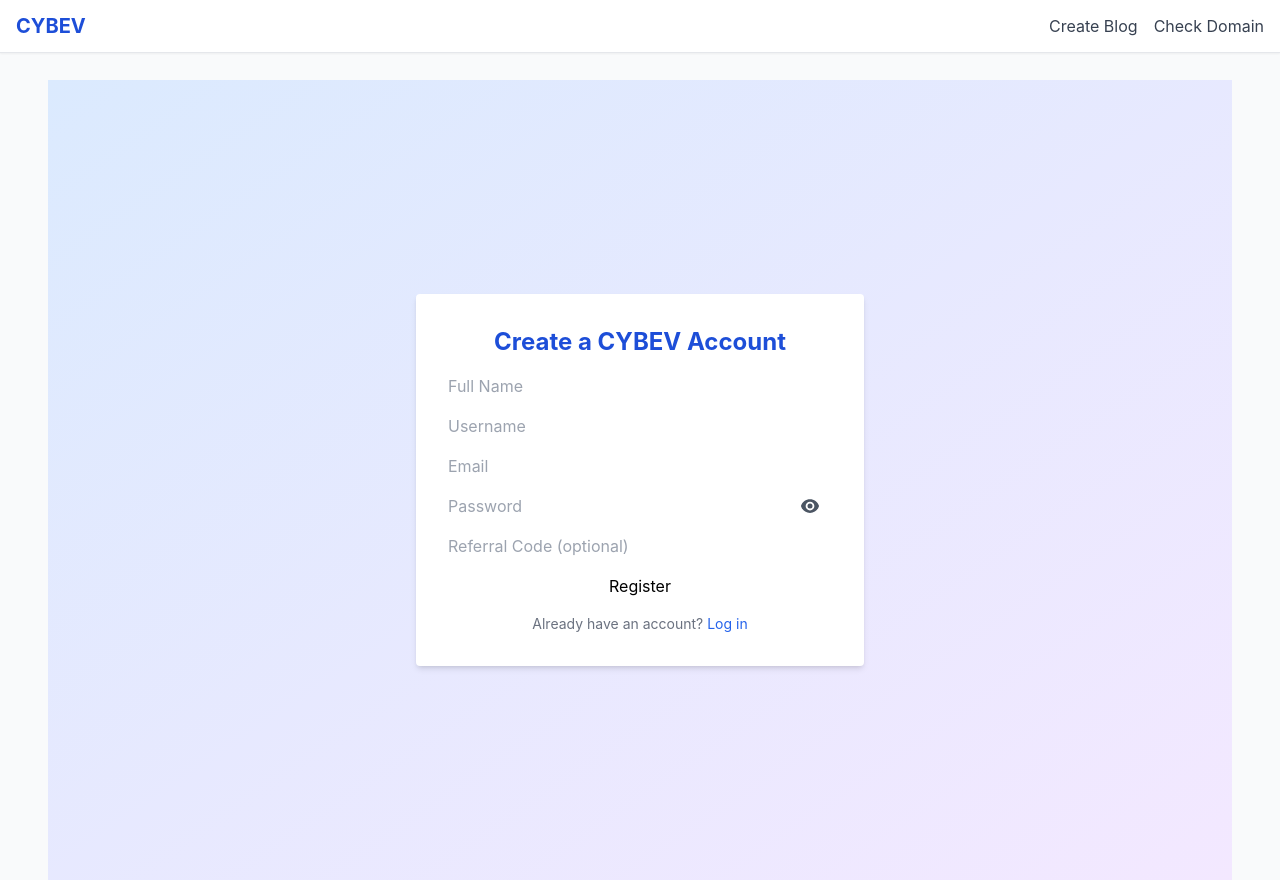
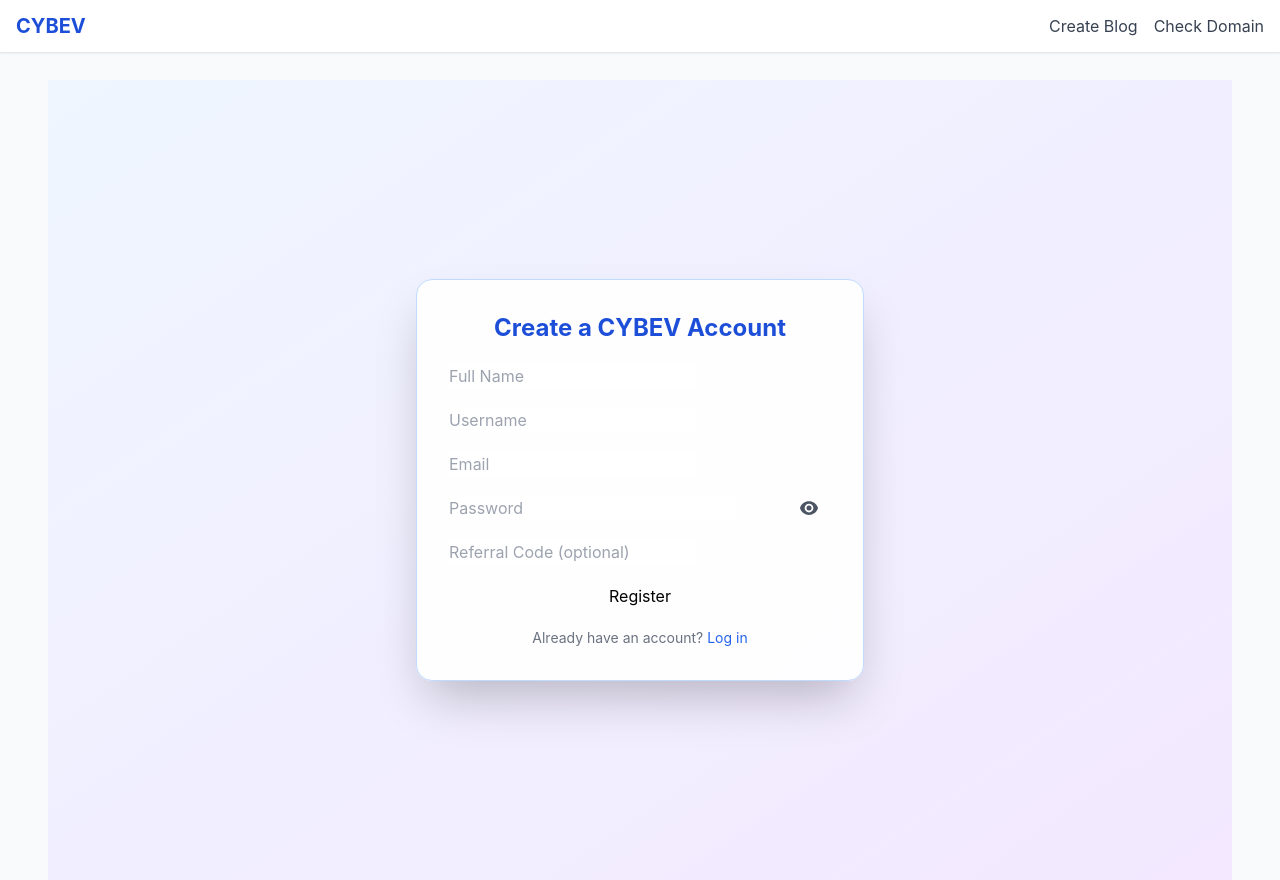
Before and after one commit to cybev1/cybev-frontend, a Next.js app: page /register in a window 1280 px wide. Built offline with nearby package versions, Linux system fonts and the light colour scheme.

Commit message:
Add files via upload

```diff
--- a/pages/login.jsx
+++ b/pages/login.jsx
@@ -41,9 +41,12 @@ export default function Login() {
   return (
     <>
       <SeoHead />
-      <div className="min-h-screen flex items-center justify-center bg-gradient-to-br from-blue-100 via-white to-purple-100 dark:from-gray-900 dark:to-black p-4">
-        <form onSubmit={handleSubmit} className="bg-white dark:bg-gray-800 p-8 rounded shadow-md w-full max-w-md space-y-4">
-          <h2 className="text-2xl font-bold text-blue-700 dark:text-white text-center">Login to CYBEV</h2>
+      <div className="min-h-screen flex items-center justify-center bg-gradient-to-br from-blue-50 to-purple-100 dark:from-gray-900 dark:to-black p-6">
+        <form
+          onSubmit={handleSubmit}
+          className="bg-white/90 dark:bg-gray-900/80 border border-blue-200 dark:border-gray-700 backdrop-blur-md shadow-2xl p-8 rounded-2xl w-full max-w-md space-y-5"
+        >
+          <h2 className="text-2xl font-bold text-center text-blue-700 dark:text-white">Login to CYBEV</h2>
           <input name="email" placeholder="Email" value={form.email} onChange={handleChange} required className="input" />
           <div className="relative">
             <input
--- a/pages/register.jsx
+++ b/pages/register.jsx
@@ -46,9 +46,12 @@ export default function Register() {
       <Head>
         <title>Register – CYBEV.IO</title>
       </Head>
-      <div className="min-h-screen flex items-center justify-center bg-gradient-to-br from-blue-100 to-purple-100 dark:from-gray-900 dark:to-black p-4">
-        <form onSubmit={handleSubmit} className="bg-white dark:bg-gray-800 p-8 rounded shadow-md w-full max-w-md space-y-4">
-          <h2 className="text-2xl font-bold text-blue-700 dark:text-white text-center">Create a CYBEV Account</h2>
+      <div className="min-h-screen flex items-center justify-center bg-gradient-to-br from-blue-50 to-purple-100 dark:from-gray-900 dark:to-black p-6">
+        <form
+          onSubmit={handleSubmit}
+          className="bg-white/90 dark:bg-gray-900/80 border border-blue-200 dark:border-gray-700 backdrop-blur-md shadow-2xl p-8 rounded-2xl w-full max-w-md space-y-5"
+        >
+          <h2 className="text-2xl font-bold text-center text-blue-700 dark:text-white">Create a CYBEV Account</h2>
           <input name="name" placeholder="Full Name" value={form.name} onChange={handleChange} required className="input" />
           <input name="username" placeholder="Username" value={form.username} onChange={handleChange} required className="input" />
           <input type="email" name="email" placeholder="Email" value={form.email} onChange={handleChange} required className="input" />
```
